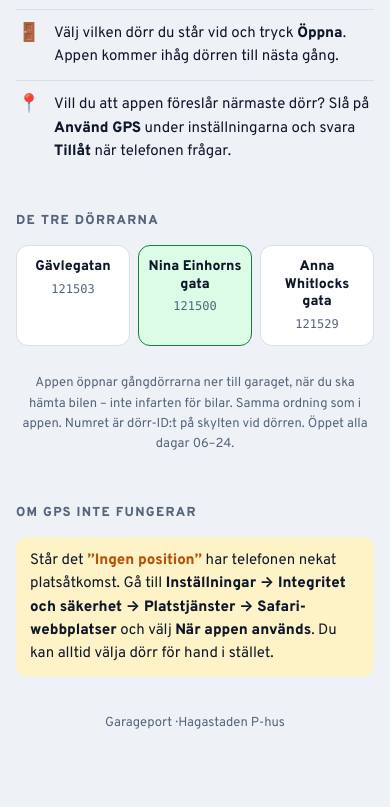
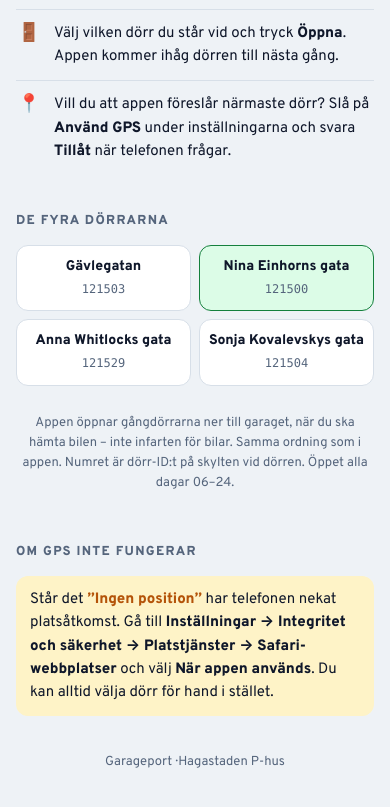
Before and after one commit to Tokmos/garage, a website: page public/installera/index.html in a window 390 px wide. Shown: the part 1562-2369 px from the top of the page. Drawn offline with Linux system fonts and the light colour scheme; a web font is replaced by a local one.

Commit message:
Add Sonja Kovalevskys gata door (121504)
Door chips now use a 2x2 grid so four doors fit on a phone.

Co-Authored-By: Claude Opus 5.5 <noreply@anthropic.com>

```diff
--- a/public/doors.json
+++ b/public/doors.json
@@ -1,5 +1,6 @@
 [
   { "id": "121503", "name": "Gävlegatan",          "lat": 59.347399, "lng": 18.033510 },
   { "id": "121500", "name": "Nina Einhorns gata",  "lat": 59.347899, "lng": 18.035019 },
-  { "id": "121529", "name": "Anna Whitlocks gata", "lat": 59.348330, "lng": 18.035965 }
+  { "id": "121529", "name": "Anna Whitlocks gata", "lat": 59.348330, "lng": 18.035965 },
+  { "id": "121504", "name": "Sonja Kovalevskys gata", "lat": 59.347150, "lng": 18.034650 }
 ]
--- a/public/installera/index.html
+++ b/public/installera/index.html
@@ -194,7 +194,7 @@
   .note b { color: var(--warn); }
 
   /* Doors */
-  .doors { display: grid; grid-template-columns: repeat(3, 1fr); gap: 8px; }
+  .doors { display: grid; grid-template-columns: repeat(2, 1fr); gap: 8px; }
   .door {
     background: var(--surface);
     border: 1.5px solid var(--line);
@@ -490,11 +490,12 @@
   </section>
 
   <section aria-labelledby="h-doors">
-    <h2 id="h-doors">De tre dörrarna</h2>
+    <h2 id="h-doors">De fyra dörrarna</h2>
     <div class="doors" role="list">
       <div class="door" role="listitem"><span class="n">Gävlegatan</span><span class="id">121503</span></div>
       <div class="door sel" role="listitem"><span class="n">Nina Einhorns gata</span><span class="id">121500</span></div>
       <div class="door" role="listitem"><span class="n">Anna Whitlocks gata</span><span class="id">121529</span></div>
+      <div class="door" role="listitem"><span class="n">Sonja Kovalevskys gata</span><span class="id">121504</span></div>
     </div>
     <p class="caption">Appen öppnar gångdörrarna ner till garaget, när du ska hämta bilen – inte infarten för bilar. Samma ordning som i appen. Numret är dörr-ID:t på skylten vid dörren. Öppet alla dagar 06–24.</p>
   </section>
```
Also changed, not shown: public/index.html (+1 -1 lines).
